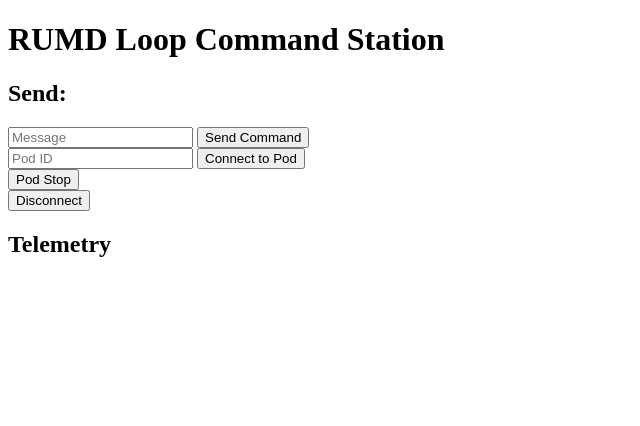
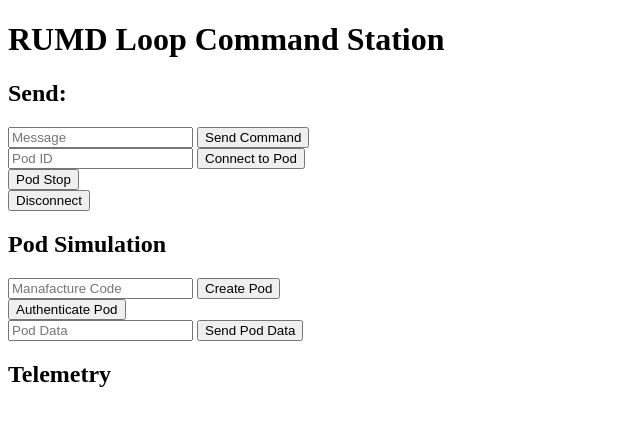
Before and after one commit to RUMDLoop/CommandStationGUI, a Flask app: page /index in a window 1280 px wide. Shown: the top 426 px of the page, without its empty margins (0-640 px from the left). Run offline with Flask 2, Linux system fonts and the light colour scheme; some libraries are stand-ins or nearby versions.

Commit message:
pod simulation added; need to update UI and figure out issue with pod specific command reception

```diff
--- a/server.py
+++ b/server.py
@@ -42,6 +42,7 @@ from pymongo import MongoClient
 import datetime
 import uuid
 import bcrypt
+from bcrypt import hashpw
 from itsdangerous import (TimedJSONWebSignatureSerializer as Serializer, BadSignature, SignatureExpired)
 
 app = Flask(__name__)
@@ -97,12 +98,14 @@ def register_client():
     access_key = request.form['access_key']
     verify = accesskeys.find_one({'access_key' : access_key})
     res = None
-    if verify != None:
+    if verify != None or True:
         username = request.form['username']
         password = request.form['password']
+        #password.encode('utf-8')
+        print("password=" + password)
         check = clients.find_one({'username' : username})
         if check == None:
-            hashed = bcrypt.hashpw(password,bcrypt.gensalt())
+            hashed = password #bcrypt.hashpw(password,bcrypt.gensalt())
             uuid_code = uuid.uuid4()
             uuid_str = str(uuid_code)
             query = pods.find_one({'client_id' : uuid_str})
@@ -132,22 +135,28 @@ Output:
 def login_client():
     username = request.form['username']
     check = clients.find_one({'username' : username})
-    res = None
     if check != None:
         password = request.form['password']
         hashed = check['password']
-        if bcrypt.hashpw(password,hashed) == hashed:
+        if password == hashed:
             token = get_auth_token({'is_pod' : False,'client_id' : check['client_id']},2)
             if token != None:
-                res = {'status' : 'ok','client': check, 'secret_token' : token, 'timestamp':datetime.datetime.utcnow()}
+                print "swag"
+                res = {'status' : 'ok','client': check['client_id'], 'secret_token' : token, 'timestamp':datetime.datetime.utcnow()}
+                return jsonify(res)
             else:
+                print "bag"
                 res = {'status':'error','reason':'token generation failed','timestamp':datetime.datetime.utcnow()}
+                return jsonify(res)
         else:
+            print "mag"
             res = {'status':'error','reason':'wrong username or password','timestamp':datetime.datetime.utcnow()}
+            return jsonify(res)
     else:
+        print "sag"
         res = {'status':'error','reason':'wrong username or password','timestamp':datetime.datetime.utcnow()}
-    print(jsonify(res))
-    return jsonify(res)
+        return jsonify(res)
+
 
 
 
@@ -165,7 +174,7 @@ def create_pod():
         response = {'status' : 'error','reason' : 'invalid manafacturer code','timestamp' : datetime.datetime.utcnow()}
     else:
         search = mancodes.find_one({'man_code' : man_code})
-        if search == None:
+        if search == None and man_code != 'shrey':
             response = {'status' : 'error','reason' : 'manafacturer code does not exist','timestamp' : datetime.datetime.utcnow()}
         else:
             uuid_code = uuid.uuid4()
@@ -212,7 +221,7 @@ def get_auth_token(data,option):
         else:
             return None
 
-@staticmethod
+
 def verify_auth_token(token,option):
     key = None
     if option == 1:
@@ -261,13 +270,17 @@ pod->client
 """
 @socketio.on('data_send', namespace='/test')
 def test_message(message):
+    print "data_send received"
     token = message['token']
     res_code = verify_auth_token(token,1)
     if res_code == 0:
+        print "data_send verified"
         pod_id = message['pod_id']
         search = pods.find_one({'pod_id' : pod_id})
-        if search != None:
-            emit('data_receive_' + pod_id, {'data' : message['data']})
+        if search != None or True:
+            channel = 'data_receive_' + pod_id
+            print "channel = " + channel
+            emit(channel, {'data' : message['data'], 'pod_id' : pod_id})
 
 """
 
@@ -279,10 +292,18 @@ def test_message(message):
     token = message['token']
     res_code = verify_auth_token(token,2)
     if res_code == 0:
+        print "cmd_send verified"
         pod_id = message['pod_id']
         search = pods.find_one({'pod_id' : pod_id})
-        if search != None:
-            emit('cmd_receive_' + pod_id, {'data' : message['data']})
+        if search != None or True:
+            channel = 'cmd_receive_' + pod_id
+            print "channel = " + channel
+            emit('test_recv', {'data' : message['data'], 'client_id' : message['client_id']})
+
+@socketio.on('test', namespace='/test')
+def test_message(message):
+    print "plefdadafaf"
+    emit('test_recv', {'data' : message['data']})
 
 
 ### TODO: Figure out what's the difference between this and just a regular emit to a channel
@@ -328,4 +349,4 @@ def test_disconnect():
 
 
 if __name__ == '__main__':
-    socketio.run(app, debug=True)
+    socketio.run(app, debug=False)
--- a/templates/index.html
+++ b/templates/index.html
@@ -9,6 +9,10 @@
 
             //modification of open-source code from here: https://github.com/miguelgrinberg/Flask-SocketIO
 
+            //alert("token = " + sessionStorage.token + " and client id = " + sessionStorage.client_id );
+
+            token_val = sessionStorage.token;
+
             namespace = '/test'; // change to an empty string to use the global namespace
             // the socket.io documentation recommends sending an explicit package upon connection
             // this is specially important when using the global namespace
@@ -16,13 +20,13 @@
 
             var pod_id_val = ""
 
-            // event handler for server sent data
-            // the server will emit any responses or data to the channel known as 'my response'
-            // when the client detects this response, it "html-ifies" the data and shows it on the page
-            // this will be how telemetry is received and shown
-            socket.on('data_receive_' + pod_id_val, function(msg) {
-                $('#log').append('<br>' + $('<div/>').text('Received #' + msg.count + ': ' + msg.data).html());
+
+
+
+            socket.on('test_recv', function(msg) {
+                $('#log').append('<br>' + $('<div/>').text('Received command: from client with id = ' + msg.client_id + ', data = ' + msg.data).html());
             });
+
             // event handler for new connections
             socket.on('connect', function() {
                 socket.emit('my event', {data: 'I\'m connected!'});
@@ -36,7 +40,7 @@
                 alert('Pod ID is null!')
               }
               else{
-                socket.emit('cmd_send', {data: $('#emit_data').val(),pod_id:pod_id_val });
+                socket.emit('cmd_send', {data: $('#emit_data').val(),token : token_val,pod_id:pod_id_val, client_id:sessionStorage.client_id });
               }
 
               return false;
@@ -45,6 +49,12 @@
             //this will be used to connect with a specific pod
             $('form#join').submit(function(event) {
                 pod_id_val = $('#join_pod').val();
+                // when the client detects this response, it "html-ifies" the data and shows it on the page
+                // this will be how telemetry is received and shown
+                socket.on('data_receive_' + pod_id_val, function(msg) {
+                    $('#log').append('<br>' + $('<div/>').text('Received data: from pod with id = ' + msg.pod_id + ', data = ' + msg.data).html());
+                });
+
                 return false;
             });
 
@@ -54,7 +64,7 @@
                   alert('Pod ID is null!')
                 }
                 else{
-                  socket.emit('stop', {data : 'pod_stop_cmd', token : token_val, pod_id : pod_id_val});
+                  socket.emit('cmd_send', {data : 'pod_stop_cmd', token : token_val, pod_id : pod_id_val, client_id : sessionStorage.client_id});
                 }
 
                 return false;
@@ -65,6 +75,86 @@
                 socket.emit('disconnect request');
                 return false;
             });
+
+
+            //used to simulate pod data
+            $('form#pod').submit(function(event) {
+              socket.emit('data_send',{'data' : $('#pod_data').val(), 'pod_id' : sessionStorage.pod_id, 'token' : sessionStorage.pod_token});
+              return false;
+            });
+
+
+            $('form#pod_create').submit(function(event) {
+
+              man_code_val = $('#man_code').val();
+
+
+
+
+              $.post("http://localhost:5000/createPod",{
+
+                man_code : man_code_val,
+
+
+              }, function(data,status){
+
+                  if(data['status'] === 'ok'){
+
+                    sessionStorage.pod_id = data['pod_id'];
+
+                    alert("Pod successfully created! Now authenticate! Pod ID is " + sessionStorage.pod_id);
+
+                  }
+                  else{
+
+                    alert(data['reason']);
+
+                  }
+
+
+
+              });
+
+              return false;
+            });
+
+            $('form#pod_auth').submit(function(event) {
+
+
+
+
+
+
+              $.post("http://localhost:5000/auth",{
+
+                is_pod : true,
+                pod_id : sessionStorage.pod_id
+
+
+              }, function(data,status){
+
+                  if(data['status'] === 'ok'){
+
+                    sessionStorage.pod_token = data['secret_token'];
+
+                    alert("Authentication successful!");
+
+                  }
+                  else{
+
+                    alert(data['reason']);
+
+                  }
+
+
+
+              });
+
+              return false;
+            });
+
+
+
         });
     </script>
 </head>
@@ -85,6 +175,18 @@
     <form id="disconnect" method="POST" action="#">
         <input type="submit" value="Disconnect">
     </form>
+    <h2>Pod Simulation</h2>
+    <form id="pod_create" method="POST" action="#">
+      <input type="text" name="man_code" id="man_code" placeholder="Manafacture Code">
+      <input type="submit" value="Create Pod">
+    </form>
+    <form id="pod_auth" method="POST" action="#">
+      <input type="submit" value="Authenticate Pod">
+    </form>
+    <form id="pod" method="POST" action="#">
+      <input type="text" name="pod_data" id="pod_data" placeholder="Pod Data">
+      <input type="submit" value="Send Pod Data">
+    </form>
     <h2>Telemetry</h2>
     <div id="log"></div>
 </body>
--- a/templates/login.html
+++ b/templates/login.html
@@ -23,7 +23,7 @@
 
                 if(data['status'] === 'ok'){
 
-                  sessionStorage.client_id = data['client']['client_id'];
+                  sessionStorage.client_id = data['client'];
                   sessionStorage.token = data['secret_token'];
                   document.location.href = "http://localhost:5000/index"
 
```
